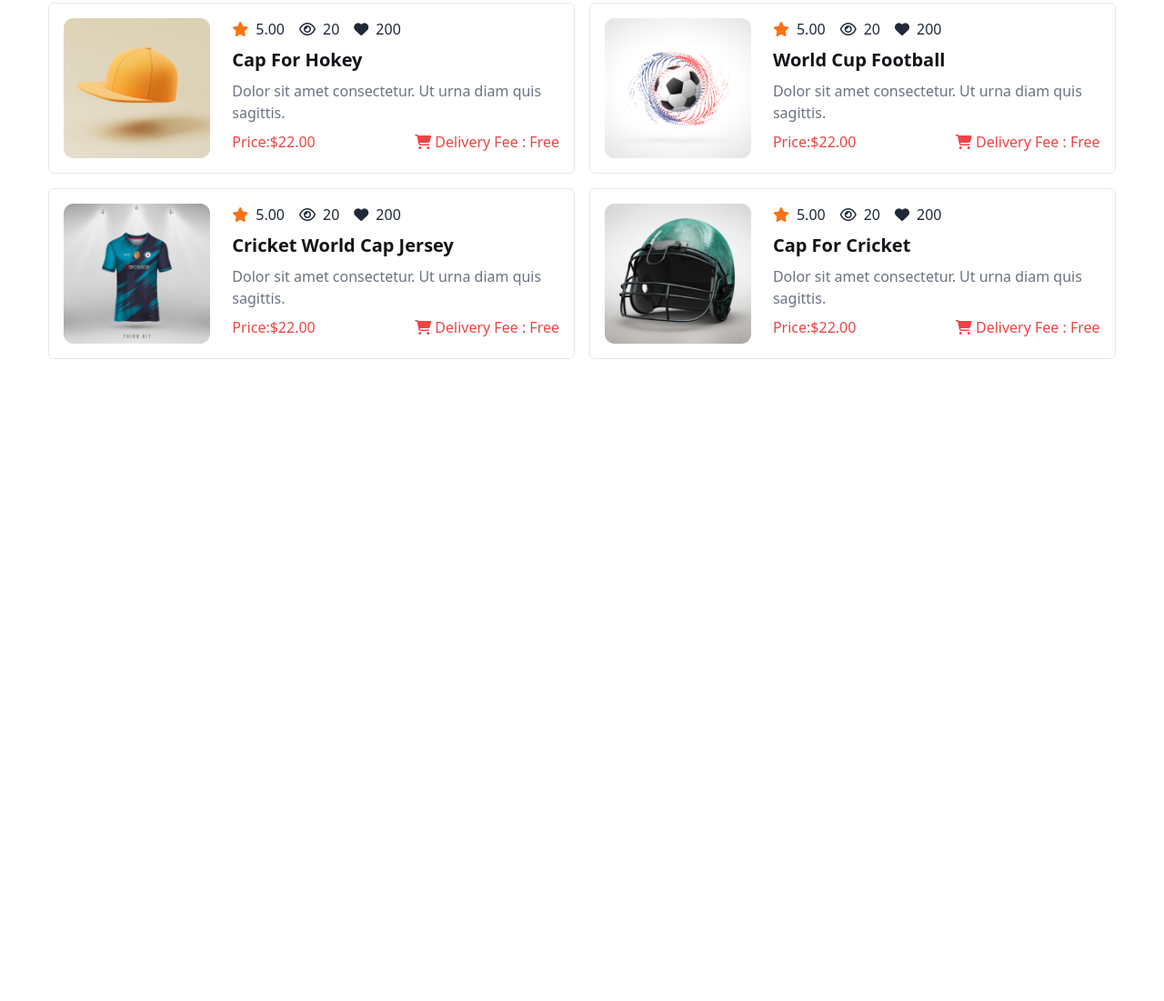
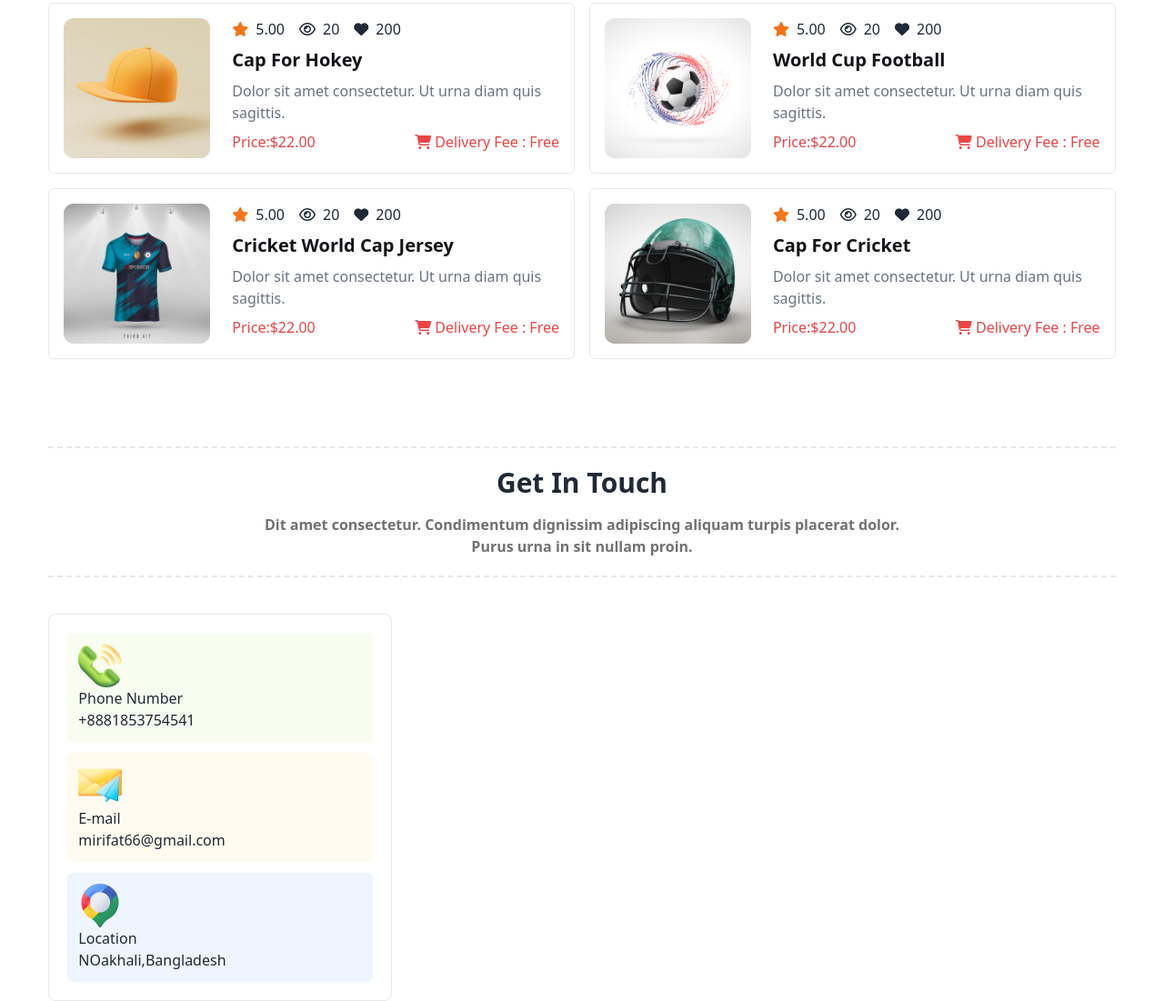
Before and after one commit to MujahidulIslam4541/B9-Assignment3-Hokey, a plain HTML site: page index.html in a window 1280 px wide. Shown: the part 2411-3512 px from the top of the page at 91% size. Before the commit the page ends 2806 px from the top, so only its background shows below. Drawn offline with nearby package versions, Linux system fonts and the light colour scheme.

Commit message:
Contact section

```diff
--- a/index.html
+++ b/index.html
@@ -370,6 +370,44 @@
 
            </div>
          </section>
+
+         <!-- Accordian section -->
+          <section>
+
+          </section>
+
+         <!-- contact section -->
+          <section class="mt-24">
+            <div class="text-center space-y-4  border-y-2 border-dashed py-5">
+              <h2 class="text-3xl font-bold">Get In Touch</h2>
+              <p class="w-3/5 mx-auto text-[#13131899] font-semibold">Dit amet consectetur. Condimentum dignissim adipiscing aliquam turpis placerat dolor. Purus urna in sit nullam proin.</p>
+             </div>
+
+             <div class="grid grid-cols-1 lg:grid-cols-3 gap-5 mt-10
+             ">
+               <div class="border rounded-lg p-5 space-y-3">
+                  <div class="p-3 bg-[#BCED6D1A] rounded-md">
+                    <img src="./Images/Group 1171275317.png" alt="">
+                    <p>Phone Number</p>
+                    <h6>+8881853754541</h6>
+                  </div>
+                  <div class="p-3 bg-[#FDDD5F1A] rounded-md">
+                    <img src="./Images/Group 1171275318.png" alt="">
+                    <p>E-mail</p>
+                    <h6>mirifat66@gmail.com</h6>
+                  </div>
+                  <div class="p-3 bg-[#629CF31A] rounded-md">
+                    <img src="./Images/Group 1171275321.png" alt="">
+                    <p>Location</p>
+                    <h6>NOakhali,Bangladesh</h6>
+                  </div>
+               </div>
+
+               <div class="lg:col-span-2">
+
+               </div>
+             </div>
+          </section>
     </main>
 
 </body>
```
